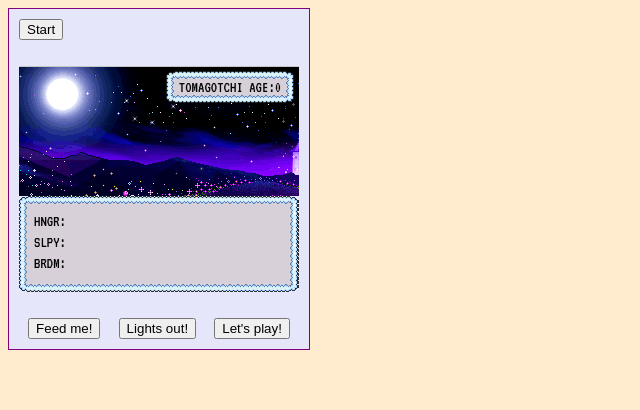
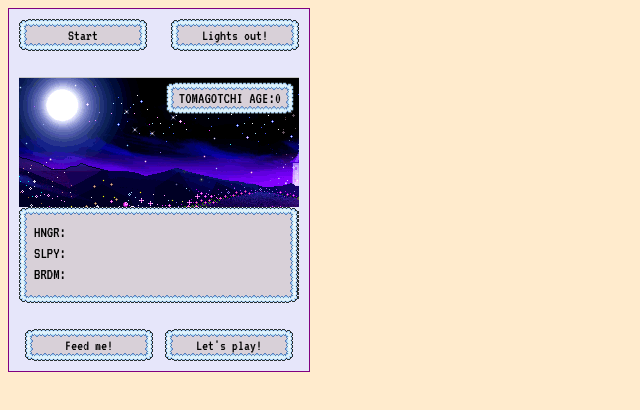
Before and after one commit to jhardberger/tomagatchi_game, a plain HTML site: page index.html in a window 1280 px wide. Shown: the whole page, without its empty margins (0-640 px from the left). Drawn offline with nearby package versions, Linux system fonts and the light colour scheme; files whose address does not match are found by name.

Commit message:
styled buttons and a few other features in css

```diff
--- a/css/style.css
+++ b/css/style.css
@@ -4,6 +4,16 @@
 	text-transform: uppercase;
 }
 
+button {
+	background-image: url(/Users/john/salty-sardines/09-25-inputs-tomagotchi/tomagatchi_project/css/game_images/menu1_2_copy.png);
+	background-color: lavender;
+	border: none;
+	text-decoration: none;
+	font-family: 'VT323', monospace;
+	font-size: 15px;
+	width: 128px;
+	height: 32px;
+}
 
 .game {
 	background-color: lavender;
@@ -17,14 +27,9 @@
 	margin: 10px;
 }
 
-#nameAge {
-	display: flex;
-	margin: 5px;
-	justify-content: center;
-	align-items: center;
-	background-image: url(/Users/john/salty-sardines/09-25-inputs-tomagotchi/tomagatchi_project/css/game_images/menu1_2_copy.png);
-	width: 128px;
-	height: 32px;
+
+.display {
+
 }
 
 .display1 {
@@ -34,7 +39,7 @@
 	align-items: flex-end;
 	flex-direction: column;
 	height: 130px;
-	width: flex-grow;
+	width: 289;
 	margin: 0 10px 0 10px;
 }
 
@@ -46,7 +51,7 @@
 	align-content: flex-end;
 	flex-direction: column;
 	height: 96px;
-	width: 290;
+	width: 289;
 	margin: 0 10px 0 10px;
 }
 
@@ -56,8 +61,24 @@
 	margin: 10px;
 }
 
+#nameAge {
+	display: flex;
+	margin: 5px;
+	justify-content: center;
+	align-items: center;
+	background-image: url(/Users/john/salty-sardines/09-25-inputs-tomagotchi/tomagatchi_project/css/game_images/menu1_2_copy.png);
+	width: 128px;
+	height: 36px;
+}
+
 #hungry, #sleepy, #bored {
 	margin: 0px 5px 5px 15px;
+}
+
+#image {
+	border-width: 1px dotted white;
+	height: 100px;
+	width: 100px;
 }
 
 @media (min-width: 375px) {
--- a/index.html
+++ b/index.html
@@ -14,8 +14,10 @@
 
 		<div class= "top">
 			<button id="start">Start</button>
+			<button id="lights">Lights out!</button>
 		</div>
 		<br>
+		<div class="display">
 			<div class="display1">
 				<div id="nameAge">
 					TOMAGOTCHI age:0
@@ -36,10 +38,10 @@
 					BRDM:
 				</div>
 			</div>
+		</div>
 		<br>
 		<div class="bottom">
 			<button id="feed">Feed me!</button>
-			<button id="lights">Lights out!</button>
 			<button id="play">Let's play!</button>
 		</div>
 	</div>
```
Also changed, not shown: css/game_images/frame.png (added). Lines whose indentation alone changed are shown as unchanged.
